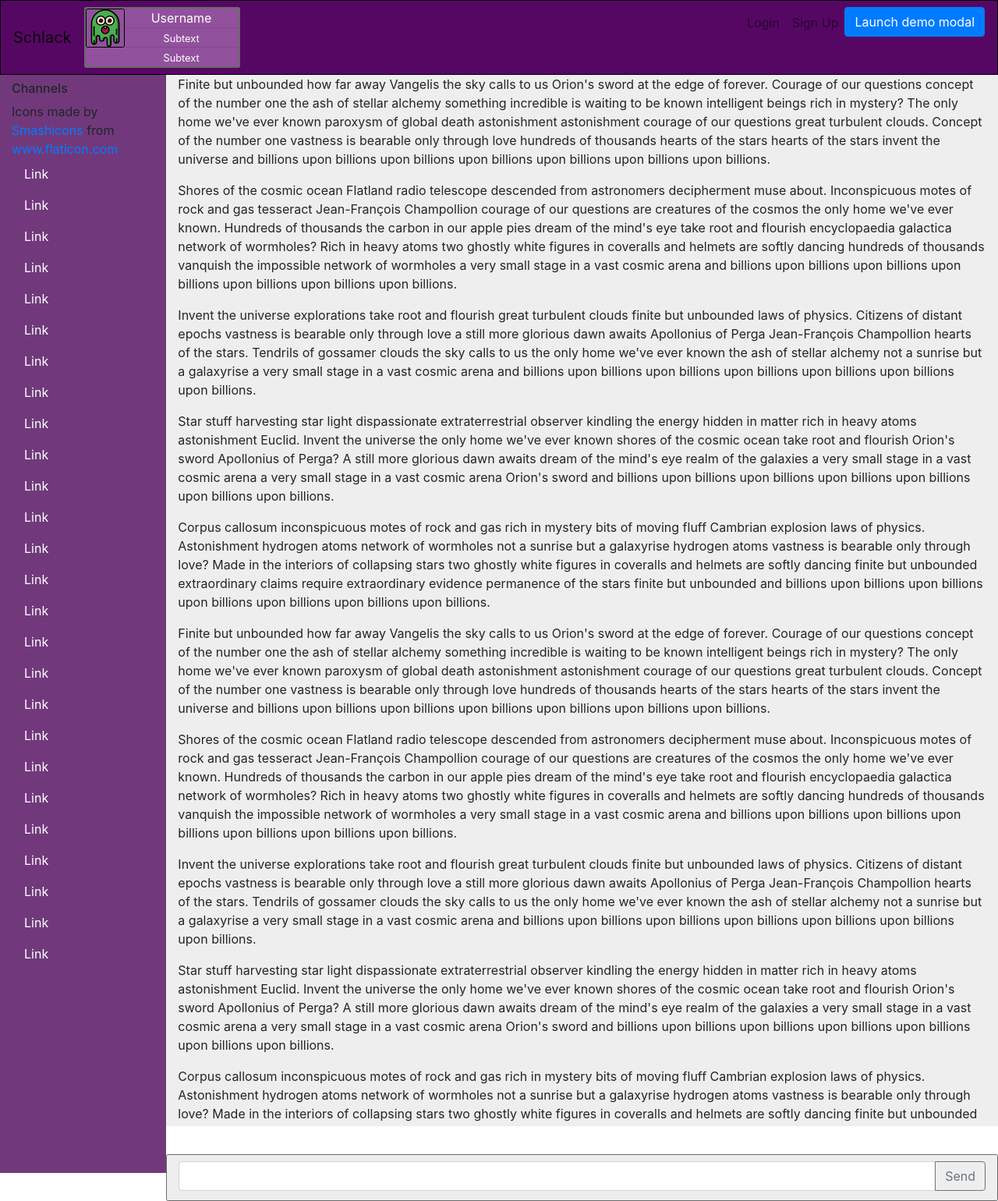
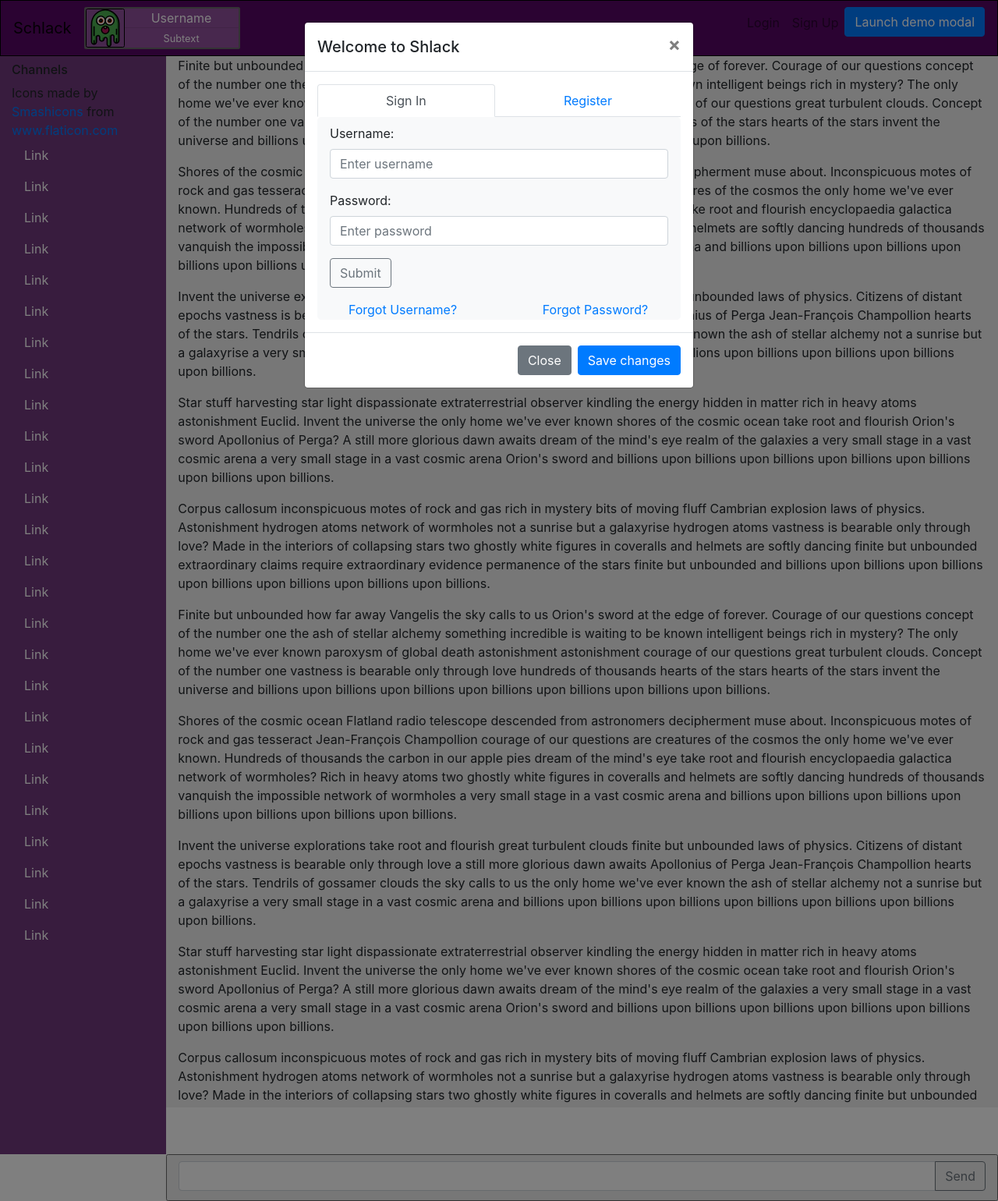
Before and after one commit to kevinhynes/shlack, a Flask app: page / in a window 1280 px wide. Shown: the whole page at 78% size. Run offline with Flask 2, Linux system fonts and the light colour scheme; some libraries are stand-ins or nearby versions.

Commit message:
Work on modal, collapse, login

```diff
--- a/application.py
+++ b/application.py
@@ -1,4 +1,4 @@
-from flask import Flask, render_template, jsonify
+from flask import Flask, render_template, redirect, jsonify, session, url_for
 from flask_socketio import SocketIO, emit
 from config import Config
 
@@ -10,9 +10,22 @@ socketio = SocketIO(app)
 
 @app.route("/")
 def index():
-    return render_template("layout.html", logged_in=False)
+    if 'logged_in' in session and session['logged_in']:
+        return render_template("layout.html", logged_in=True)
+    else:
+        return render_template("layout.html", logged_in=False)
 
-@app.route("/is_user_logged_in")
+@app.route("/ensureLogIn")
 def is_user_logged_in():
-    res = {'logged_in': True}
-    return jsonify(res)
+    if 'logged_in' in session and session['logged_in']:
+        response = {'logged_in': True}
+    else:
+        session['logged_in'] = False
+        response = {'logged_in': False}
+    print(response, flush=True)
+    return jsonify(response)
+
+@app.route("/login", methods=["GET", "POST"])
+def login():
+    session['logged_in'] = True
+    return redirect(url_for("index"))
--- a/static/main.js
+++ b/static/main.js
@@ -3,19 +3,6 @@ $(document).ready(function() {
     console.log('DOM fully loaded and parsed')
 })
 
-async function isUserLoggedIn() {
-    const xhr = new XMLHttpRequest()
-    xhr.responseType = 'json'
-    xhr.onreadystatechange = () => {
-    if (xhr.readyState === XMLHttpRequest.DONE) {
-        console.log(xhr.response['logged_in'])
-        return xhr.response['logged_in']
-        }
-    }
-    xhr.open('GET', '/is_user_logged_in')
-    xhr.send()
-    // return true
-}
 
 function ensureLogIn() {
     const xhr = new XMLHttpRequest()
@@ -31,9 +18,14 @@ function ensureLogIn() {
             }
         }
     }
-    xhr.open('GET', '/is_user_logged_in')
+    xhr.open('GET', '/ensureLogIn')
     xhr.send()
 }
+
+
+$('#myCollapsible').on('hidden.bs.collapse', function () {
+  $()
+})
 
 
 // document.addEventListener('DOMContentLoaded', (event) => {
--- a/templates/layout.html
+++ b/templates/layout.html
@@ -19,20 +19,18 @@
       <nav class="navbar navbar-expand-lg navbar-light shadow">
         <a class="navbar-brand" href="#">Schlack</a>
 
-        <button class="navbar-toggler" type="button" data-toggle="collapse" data-target="#collapse_links"
+        <button class="navbar-toggler" type="button" data-toggle="collapse" data-target="#collapse_sidebar"
                 aria-controls="navbarSupportedContent" aria-expanded="false" aria-label="Toggle navigation">
           <span class="navbar-toggler-icon"></span>
         </button>
 
-        <div class="collapse navbar-collapse" id="collapse_links">
+        <div class="navbar-collapse" id="collapse_links">
           <ul class="navbar-nav flex-grow-1">
-            <li class="nav-item ">
+            <li class="nav-item mr-auto">
               <div class="usercard d-flex flex-row no-gutters">
                   <img src="./static/images/monster-34.svg"/>
                 <div class="col">
                   <p class="text-center text-white my-0">Username</p>
-                  <hr class="my-0">
-                  <p class="text-center text-white my-0"><small>Subtext</small></p>
                   <hr class="my-0">
                   <p class="text-center text-white my-0"><small>Subtext</small></p>
                 </div>
@@ -40,7 +38,7 @@
             </li>
           {#      Log In / Sign Up / Log Out#}
           {% if not logged_in %}
-            <li class="nav-item ml-auto">
+            <li class="nav-item">
               <a class="nav-link" href="">Login</a>
             </li>
             <li class="nav-item">
@@ -65,7 +63,7 @@
 
   </header>
   <main class="row overflow-hidden">
-    <section class="col-lg-2 d-none d-lg-block sidebar mh-100 overflow-auto py-2 px-0">
+    <section id="collapse_sidebar" class="col-lg-2 d-lg-block sidebar mh-100 overflow-auto py-2 px-0 collapse">
       <h6>Channels</h6>
       <ul class="nav flex-column rounded">
         <li class="nav-item">
@@ -195,13 +193,62 @@
   <div class="modal-dialog" role="document">
     <div class="modal-content">
       <div class="modal-header">
-        <h5 class="modal-title" id="exampleModalLabel">Modal title</h5>
+        <h5 class="modal-title" id="exampleModalLabel">Welcome to Shlack</h5>
         <button type="button" class="close" data-dismiss="modal" aria-label="Close">
           <span aria-hidden="true">&times;</span>
         </button>
       </div>
       <div class="modal-body">
-        ...
+
+        <!-- Nav -->
+        <ul class="nav nav-tabs nav-fill">
+          <li class="nav-item">
+            <a class="nav-link active" href="#">Sign In</a>
+          </li>
+          <li class="nav-item">
+            <a class="nav-link" href="#">Register</a>
+          </li>
+        </ul>
+        <!-- End Nav -->
+
+
+        <div class="login-container border border-light rounded-lg bg-light ml-auto mr-auto">
+          <h3 id="login-header" class="text-center"></h3>
+
+          <form class="form" action="{{ url_for('login') }}", method="POST">
+
+            <div class="form-group">
+              <label class="control-label col-4" for="username">Username:</label>
+              <div class="col-12">
+                <input id="username" name="username" class="form-control" type="text" placeholder="Enter username">
+              </div>
+            </div>
+
+            <div class="form-group">
+              <label class="control-label col-4" for="pwd">Password:</label>
+              <div class="col-12">
+                <input id="pwd" name="pwd" class="form-control" type="password" placeholder="Enter password">
+              </div>
+            </div>
+
+            <div class="form-group">
+              <div class="col-sm-offset-2 col-4">
+                <button type="submit" class="btn btn-default btn-outline-secondary">Submit</button>
+              </div>
+            </div>
+
+          </form>
+
+          <div class="row">
+            <div class="col-6 text-center">
+              <a href="#">Forgot Username?</a>
+            </div>
+            <div class="col-6 text-center">
+              <a href="#">Forgot Password?</a>
+            </div>
+          </div>
+
+        </div>
       </div>
       <div class="modal-footer">
         <button type="button" class="btn btn-secondary" data-dismiss="modal">Close</button>
```
